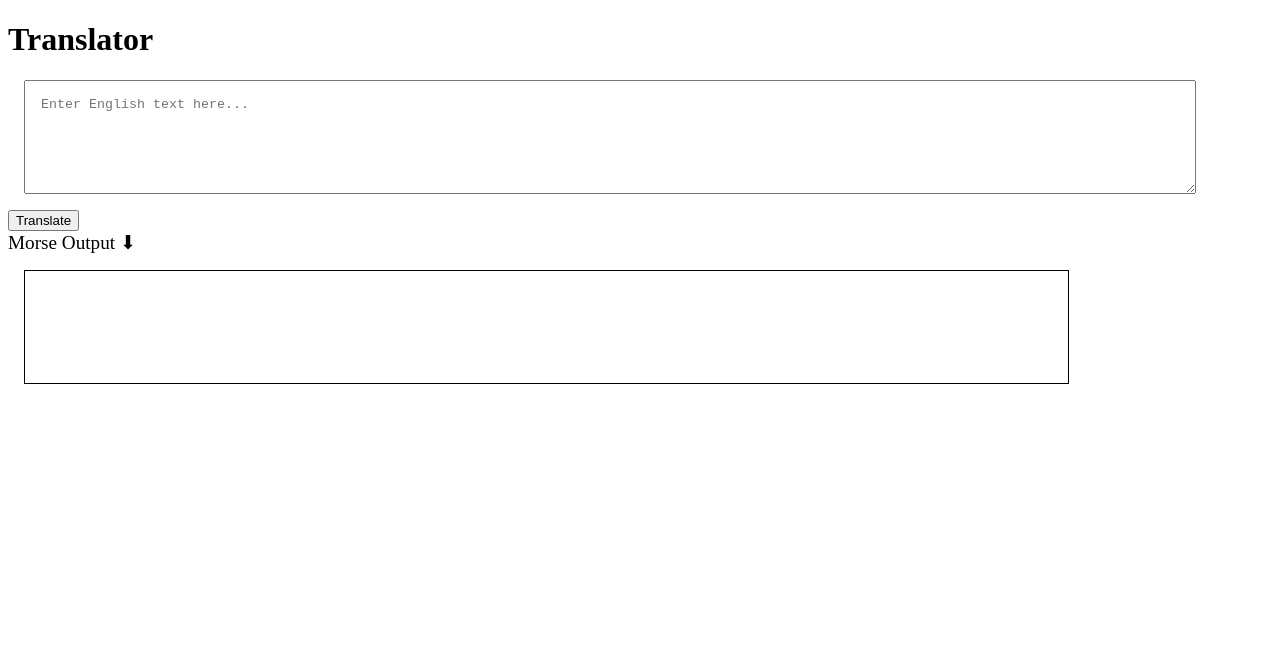
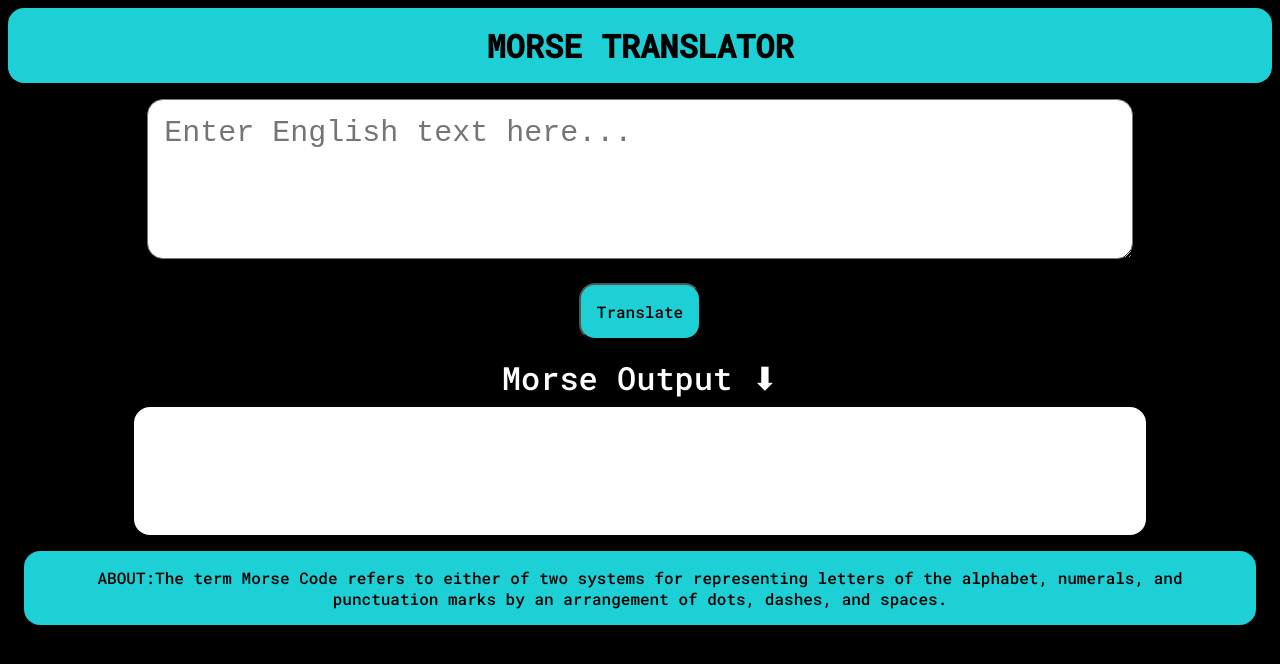
Before and after one commit to NtshVrm/mark7, a plain HTML site: page index.html in a window 1280 px wide. Drawn offline with Linux system fonts and the light colour scheme.

Commit message:
docs: frontend styling

```diff
--- a/app.js
+++ b/app.js
@@ -4,9 +4,9 @@ var txtInput = document.querySelector("#txt-input");
 
 var outputDiv = document.querySelector("#output-box");
 
-// var serverURL = "https://lessonfourapi.tanaypratap.repl.co/translate/yoda.json"
+var serverURL = "https://lessonfourapi.tanaypratap.repl.co/translate/yoda.json"
 
-var serverURL = "https://api.funtranslations.com/translate/morse.json"
+// var serverURL = "https://api.funtranslations.com/translate/morse.json"
 
 function getTranslationURL(text) {
 
--- a/index.html
+++ b/index.html
@@ -12,13 +12,25 @@
 </head>
 
 <body>
-    <h1>Translator</h1>
+    <nav class="navigation container">
+        <div class="nav-brand">MORSE TRANSLATOR</div>
+    </nav>
 
     <!-- INPUT BOX -->
-    <textarea id="txt-input" placeholder="Enter English text here..."></textarea>
+    <div id="input-box">
+        <textarea id="txt-input" placeholder="Enter English text here..."></textarea>
+    </div>
+
 
     <!-- TRANSLATE BUTTON -->
-    <button id="btn-translate">Translate</button>
+    <div class="center">
+        <button id="btn-translate">
+            <div id="button-text">Translate</div>
+        </button>
+    </div>
+
+
+
 
     <div class="output-title">Morse Output ⬇ </div>
 
@@ -26,6 +38,14 @@
     <div id="output-box"></div>
 
 
+    <!-- FOOTER -->
+
+    <footer class="footer">
+        <div class="footer-header">ABOUT:The term Morse Code refers to either of two systems for representing letters of the
+            alphabet, numerals, and punctuation marks by an arrangement of dots, dashes, and spaces.</div>
+    </footer>
+
+
     <script src="app.js"></script>
 </body>
 
--- a/style.css
+++ b/style.css
@@ -1,23 +1,109 @@
-@import url('https://fonts.googleapis.com/css2?family=Raleway:wght@400;600&display=swap');
+@import url('https://fonts.googleapis.com/css2?family=Roboto+Mono:wght@300;500&display=swap');
+
+* {
+    box-sizing: border-box;
+}
+
+:root {
+    --primary-color: #1CD0D6;
+    --text-color:black ;
+    --button-color: #1CD0D6;
+    --width-break:600px
+}
 
 
+body{
+    font-family: 'Roboto Mono', monospace;
+    background-color: black;
+    color: white;
+}
+
+.container{
+    padding-left: 1rem;
+    padding-right: 1rem;
+
+}
+
+.navigation{
+    background-color: var(--primary-color);
+    color: white;
+    padding:1rem;
+    border-radius: 1rem;
+    margin:auto;
+}
+
+.navigation .nav-brand{
+    font-weight: bold;
+    font-size: 2rem;
+    text-align: center;
+    color: var(--text-color);
+}
+
+#input-box{
+    padding: 1rem;
+}
+
 textarea{
-    width: 90%;
-    height: 10vh;
-    display:block;
-    margin: 1rem;
+    box-sizing: border-box;
+    font-size: 30px;
+    width: 80%;
+    height: 10rem;
+    display: block;
     padding: 1rem;
+    border-radius: 1rem;
+    margin:auto;
 
 }
 
 .output-title{
-    font-size: larger;
+    font-size: xx-large;
+    /* margin:auto; */
+    padding: 0.5rem;
+    text-align: center;
 }
 
 #output-box{
-    border: 1px solid black;
-    height:10vh;
+    display:block;
+    background-color: white;
+    color: black;
+    font-size: 2rem;
+    height: 8rem;
     width:80%;
+    margin: auto;
+    padding: 1rem;
+    border-radius: 1rem;
+}
+
+button{
+    margin: 0.5rem;
+    padding: 1rem;
+    background-color: var(--button-color) ;
+    border-radius: 1rem;
+
+}
+
+.center{
+    text-align: center;
+}
+
+#button-text{
+    font-family: 'Roboto Mono', monospace;
+    font-size: larger;
+    /* color: var(--text-color); */
+    color: black;
+}
+
+
+.footer{
+    background-color: var(--primary-color);
+    padding: 1rem;
+    text-align: center;
+    border-radius: 1rem ;
+    font-size: 1rem;
     margin: 1rem;
-    padding: 1rem;
 }
+.footer-header{
+    font-size: 1rem;
+    text-align: center;
+    color: var(--text-color);
+}
```
